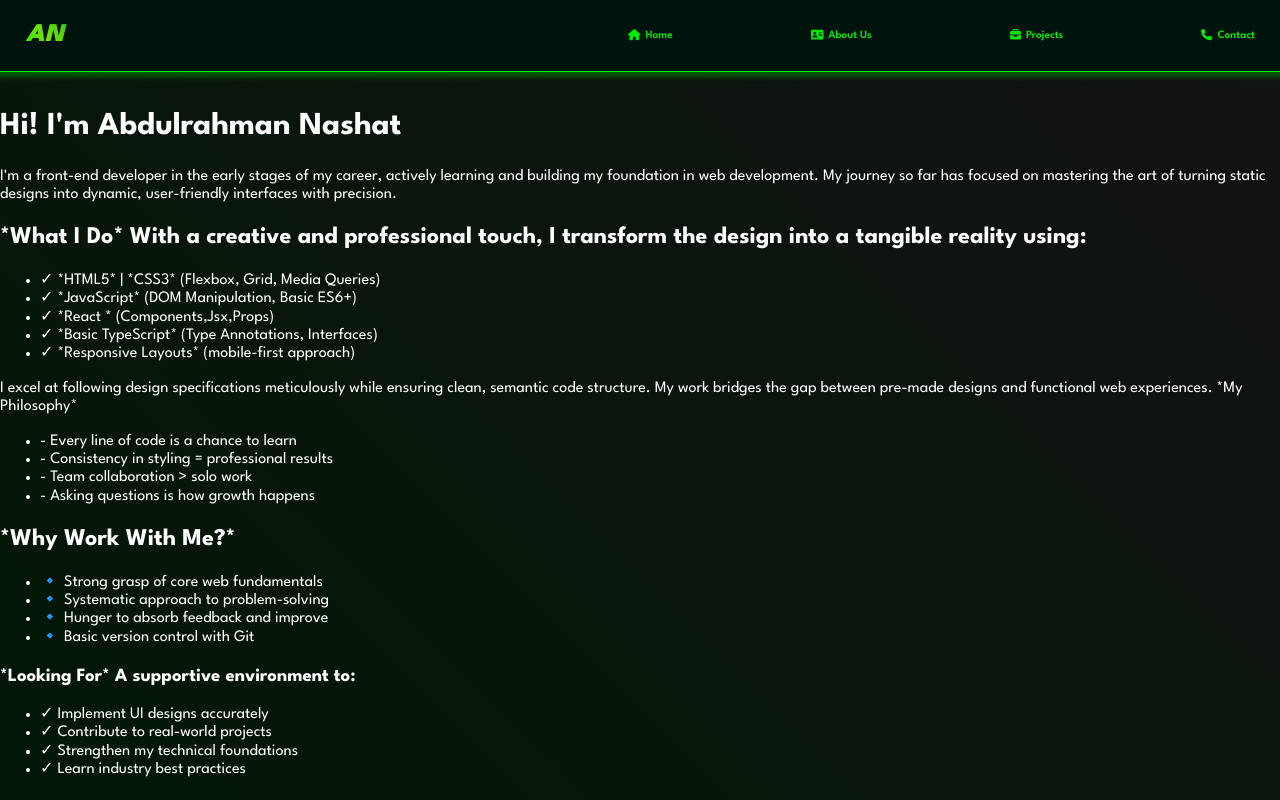
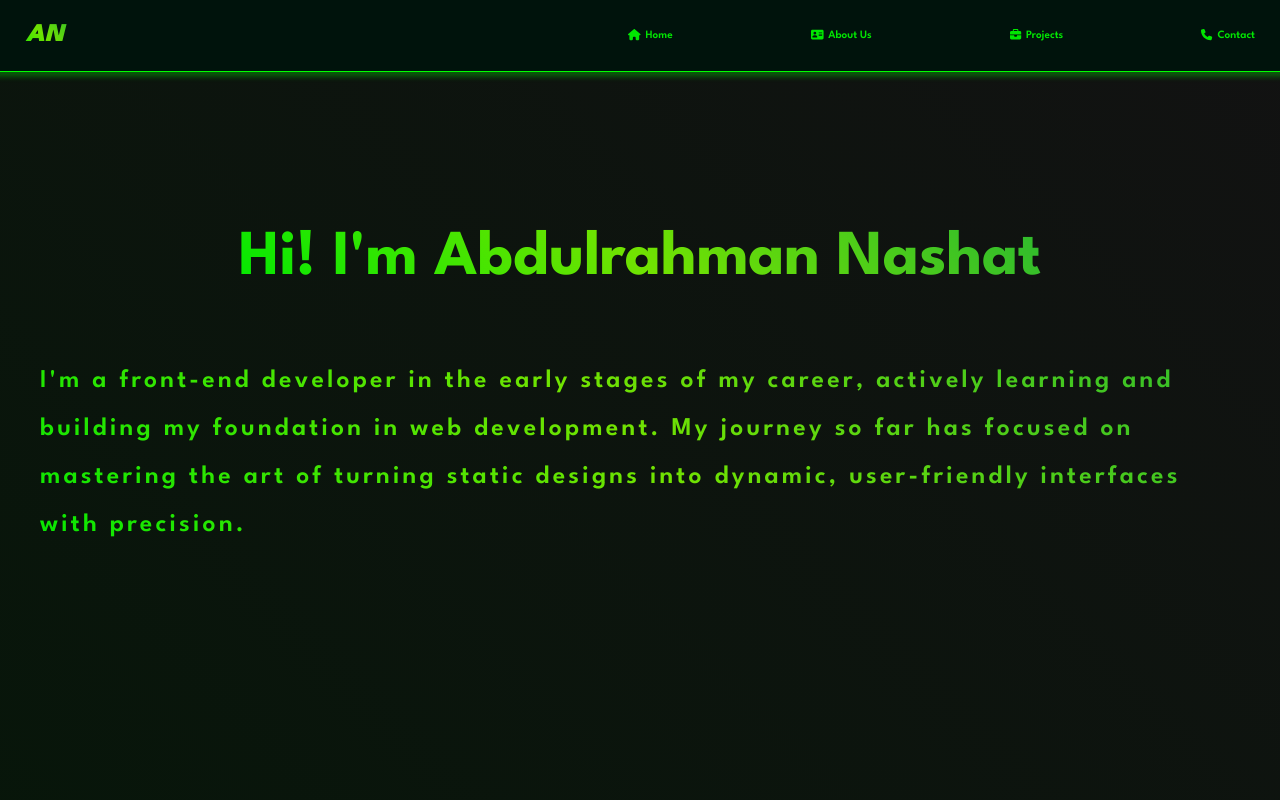
Before and after one commit to AN1001110/Portfolio, a React (Vite) app: page /about in a window 1280 px wide. Shown: the top 800 px of the page. Built offline with nearby package versions, Linux system fonts and the light colour scheme.

Commit message:
My portfolio v1

```diff
--- a/src/assets/Fonts.css
+++ b/src/assets/Fonts.css
@@ -1,8 +1,8 @@
 /* LeagueSpartan font  */
-
 
 /* Thin - الوزن 100 */
 @font-face {
+  font-display: fallback;
   font-family: "LeagueSpartan";
   src: url("./fonts/LeagueSpartan-Thin.ttf") format("truetype");
   font-weight: 100;
@@ -11,6 +11,7 @@
 
 /* Light - الوزن 300 */
 @font-face {
+  font-display: fallback;
   font-family: "LeagueSpartan";
   src: url("./fonts/LeagueSpartan-Light.ttf") format("truetype");
   font-weight: 300;
@@ -19,6 +20,7 @@
 
 /* Regular - الوزن 400 */
 @font-face {
+  font-display: fallback;
   font-family: "LeagueSpartan";
   src: url("./fonts/LeagueSpartan-Regular.ttf") format("truetype");
   font-weight: 400;
@@ -27,6 +29,7 @@
 
 /* Medium - الوزن 500 */
 @font-face {
+  font-display: fallback;
   font-family: "LeagueSpartan";
   src: url("./fonts/LeagueSpartan-Medium.ttf") format("truetype");
   font-weight: 500;
@@ -35,6 +38,7 @@
 
 /* SemiBold - الوزن 600 */
 @font-face {
+  font-display: fallback;
   font-family: "LeagueSpartan";
   src: url("./fonts/LeagueSpartan-SemiBold.ttf") format("truetype");
   font-weight: 600;
@@ -43,6 +47,7 @@
 
 /* Bold - الوزن 700 */
 @font-face {
+  font-display: fallback;
   font-family: "LeagueSpartan";
   src: url("./fonts/LeagueSpartan-Bold.ttf") format("truetype");
   font-weight: 700;
@@ -51,6 +56,7 @@
 
 /* Black - الوزن 900 */
 @font-face {
+  font-display: fallback;
   font-family: "LeagueSpartan";
   src: url("./fonts/LeagueSpartan-Black.ttf") format("truetype");
   font-weight: 900;
--- /dev/null
+++ b/src/components/ProjectCard.jsx
@@ -0,0 +1,39 @@
+import { Link } from "react-router";
+import "../styles/components/projectCard.css";
+import { FontAwesomeIcon } from "@fortawesome/react-fontawesome";
+import { faGithub } from "@fortawesome/free-brands-svg-icons";
+import { faPlayCircle } from "@fortawesome/free-regular-svg-icons";
+export default function ProjectCard({
+  imgSrc,
+  title,
+  content,
+  demo,
+  repo,
+  toolsList,
+}) {
+  const tools = toolsList.map((tool, i) => {
+    return (
+      <div key={i} className="tool">
+        {tool}
+      </div>
+    );
+  });
+  return (
+    <div className="projectCard">
+      <img src={imgSrc} alt="Not Found" />
+      <div className="cardContent">
+        <h3>{title}</h3>
+        <p>{content}</p>
+        <Link to={repo} target="_blank">
+          <FontAwesomeIcon icon={faGithub} />
+          <div>Repository</div>
+        </Link>
+        <Link to={demo} target="_blank">
+          <FontAwesomeIcon icon={faPlayCircle} />
+          <div>Live Demo</div>
+        </Link>
+        <div className="tools">{tools}</div>
+      </div>
+    </div>
+  );
+}
--- a/src/components/ServicesCard.jsx
+++ b/src/components/ServicesCard.jsx
@@ -1,10 +1,8 @@
 import { FontAwesomeIcon } from "@fortawesome/react-fontawesome";
 import "../styles/components/serviceCard.css";
-import { useRef } from "react";
 export default function ServicesCard(params) {
-  const serviceCardRef = useRef(null)
   return (
-    <div ref={serviceCardRef} className="serviceCard card">
+    <div  className="serviceCard card">
       <FontAwesomeIcon icon={params.icon} className="icon" />
       <h3>{params.title}</h3>
       <p>{params.content}</p>
--- a/src/pages/About.jsx
+++ b/src/pages/About.jsx
@@ -20,6 +20,7 @@ export default function About() {
             so far has focused on mastering the art of turning static designs
             into dynamic, user-friendly interfaces with precision.
           </p>
+
         </div>
       </section>
       <section className="sec2-about">
@@ -53,10 +54,10 @@ export default function About() {
         <div className="container">
           <h2>*Why Work With Me?*</h2>
           <ul>
-            <li>🔹 Strong grasp of core web fundamentals </li>
-            <li>🔹 Systematic approach to problem-solving</li>
-            <li>🔹 Hunger to absorb feedback and improve </li>
-            <li>🔹 Basic version control with Git</li>
+            <li> Strong grasp of core web fundamentals </li>
+            <li> Systematic approach to problem-solving</li>
+            <li> Hunger to absorb feedback and improve </li>
+            <li> Basic version control with Git</li>
           </ul>
           <h3>*Looking For* A supportive environment to:</h3>
           <ul>
--- a/src/pages/Projects.jsx
+++ b/src/pages/Projects.jsx
@@ -1,8 +1,9 @@
 import { useEffect } from "react";
 import Header from "../components/Header";
 import Footer from "../components/Footer";
-import "../styles/pages/projects.css"
-
+import ProjectCard from "../components/ProjectCard";
+import "../styles/pages/projects.css";
+import agriCalc from "../assets/imgs/agri-calc.jpg";
 export default function Projects() {
   useEffect(() => {
     document.title = "Projects";
@@ -12,9 +13,19 @@ export default function Projects() {
       <Header />
       <section className="sec1-projects">
         <div className="container">
+          <ProjectCard
+            title={"Agriculture GPA Calc"}
+            imgSrc={agriCalc}
+            content={
+              "GPA Calculator With Agriculture Deign For Students of Faculty of Agriculture "
+            }
+            toolsList={["Html", "Css", "Js"]}
+            demo={"https://agri-gpa.netlify.app"}
+            repo = {"https://github.com/AN1001110/Agri-GPA"}
+          />
         </div>
       </section>
-      <Footer/>
+      <Footer />
     </>
   );
 }
--- /dev/null
+++ b/src/styles/components/projectCard.css
@@ -0,0 +1,4 @@
+.projectCard  img {
+    width: 50px;
+    height: 50px;
+}
--- a/src/styles/pages/about.css
+++ b/src/styles/pages/about.css
@@ -0,0 +1,89 @@
+.sec1-about .container ,  .sec2-about .container ,.sec3-about .container{
+    display: flex;
+    justify-content: center;
+    align-items: center;
+    flex-direction: column;
+    min-height: 80vh;
+    padding: var(--main-padding);
+}
+.sec1-about .container ul  ,  .sec2-about .container  ul ,.sec3-about .container ul {
+    list-style-type: none;
+}
+/* sec1 */
+.sec1-about .container  h1 {
+    margin: 0;
+    margin-bottom: 16px;
+    font-size: 4rem;
+    text-wrap: nowrap;
+    background-clip: text;
+    -webkit-background-clip: text;
+    background-image: linear-gradient(
+      45deg,
+      var(--neo1),
+      var(--neo2),
+      var(--neo3)
+    );
+    color: transparent;
+}
+.sec1-about .container  p {
+    display: flex;
+    align-items: center;
+    justify-content: center;
+    font-size: 1.6rem;
+    font-weight: 600;
+    line-height: 3rem;
+    padding: var(--main-padding);
+    background-clip: text;
+  -webkit-background-clip: text;
+  background-image: linear-gradient(
+    45deg,
+    var(--neo1),
+    var(--neo2),
+    var(--neo3)
+  );
+  color: transparent;
+  letter-spacing: 0.2rem;
+}
+
+
+/* sec2 */
+
+.sec2-about .container  h2 {
+
+}
+.sec2-about .container  h2 + ul  {
+
+}
+.sec2-about .container   h2  + ul li  {
+
+}
+.sec2-about .container   p    {
+
+}
+.sec2-about .container   p  + ul  {
+
+}
+.sec2-about .container   p  + ul li  {
+
+}
+
+/* sec3 */
+
+.sec3-about .container  h2 {
+
+}
+.sec3-about .container  h2 + ul  {
+
+}
+.sec3-about .container  h2 + ul  li {
+
+}
+.sec3-about .container  h3 {
+
+}
+.sec3-about .container  h3 + ul   {
+
+}
+.sec3-about .container  h3 + ul  li {
+
+}
```
Also changed, not shown: src/assets/imgs/agri-calc.jpg (added).
